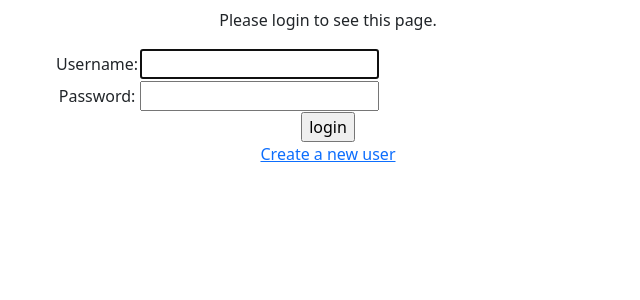
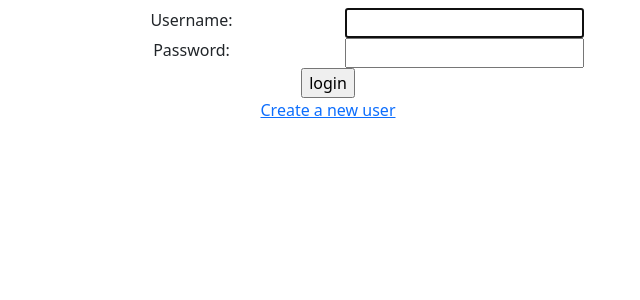
Before and after one commit to rmysliwczyk/calorie-tracker, a Django app: page /accounts/login/?next=/ in a window 1280 px wide. Shown: the part 56-356 px from the top of the page, without its empty margins (312-952 px from the left). Run offline with Django 4.2, Linux system fonts and the light colour scheme.

Commit message:
CSS updates

```diff
--- a/calorie_tracker/static/calorie_tracker/style.css
+++ b/calorie_tracker/static/calorie_tracker/style.css
@@ -2,12 +2,12 @@ li {
     list-style: none;
 }
 
-.btn-add-meal {
+/* .btn-add-meal {
     position: absolute;
     top: -10%;
     right: 10%;
     z-index: 99;
-}
+} */
 
 .accordion-header {
     position: relative;
--- a/calorie_tracker/templates/calorie_tracker/layout.html
+++ b/calorie_tracker/templates/calorie_tracker/layout.html
@@ -84,7 +84,6 @@
               <button class="accordion-button collapsed" type="button" data-bs-toggle="collapse" data-bs-target="#mealtime-collapse-INSERT_MEALTIME_NUMBER">
                   Mealtime name
               </button>
-              <button class="btn btn-add-meal"><i class="bi bi-plus-circle fs-2"></i></button>
             </h2>
             <div id="mealtime-collapse-INSERT_MEALTIME_NUMBER" class="accordion-collapse collapse" data-bs-parent="#mealtimes-accordion">
               <div class="accordion-body">
--- a/calorie_tracker/templates/registration/login.html
+++ b/calorie_tracker/templates/registration/login.html
@@ -1,34 +1,41 @@
 {% extends "calorie_tracker/layout.html" %}
 
 {% block content %}
+<div class="container">
+
+    <div class="row">
+        <div class="col">
             {% if form.errors %}
             <p>Your username and password didn't match. Please try again.</p>
             {% endif %}
-
-{% if next %}
-    {% if user.is_authenticated %}
-    <p>Your account doesn't have access to this page. To proceed,
-    please login with an account that has access.</p>
-    {% else %}
-    <p>Please login to see this page.</p>
-    {% endif %}
-{% endif %}
+        </div>
+    </div>
 
     <form method="post" action="{% url 'calorie_tracker:login' %}">
         {% csrf_token %}
-<table>
-<tr>
-    <td>{{ form.username.label_tag }}</td>
-    <td>{{ form.username }}</td>
-</tr>
-<tr>
-    <td>{{ form.password.label_tag }}</td>
-    <td>{{ form.password }}</td>
-</tr>
-</table>
-
+        <div class="row">
+            <div class="col">
+                {{ form.username.label_tag }}
+            </div>
+            <div class="col">
+                {{ form.username }}
+            </div>
+        </div>
+        <div class="row">
+            <div class="col">
+                {{ form.password.label_tag }}
+            </div>
+            <div class="col">
+                {{ form.password }}
+            </div>
+        </div>
+        <div class="row">
+            <div class="col">
                 <input type="submit" value="login">
-<input type="hidden" name="next" value="{{ next }}">
+            </div>
+        </div>
     </form>
     <a href="{% url 'calorie_tracker:register' %}">Create a new user</a>
+
+</div>
 {% endblock %}
```
Also changed, not shown: calorie_tracker/static/calorie_tracker/meals.js (+12 -10 lines). Lines whose indentation alone changed are shown as unchanged.
